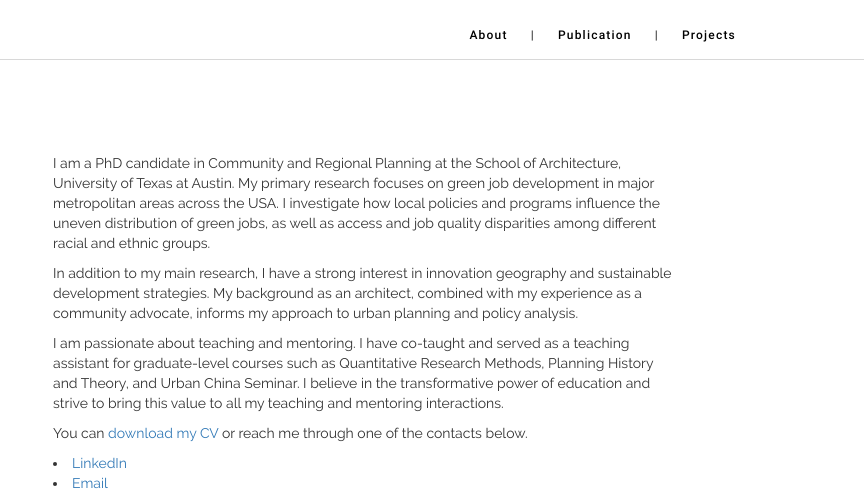
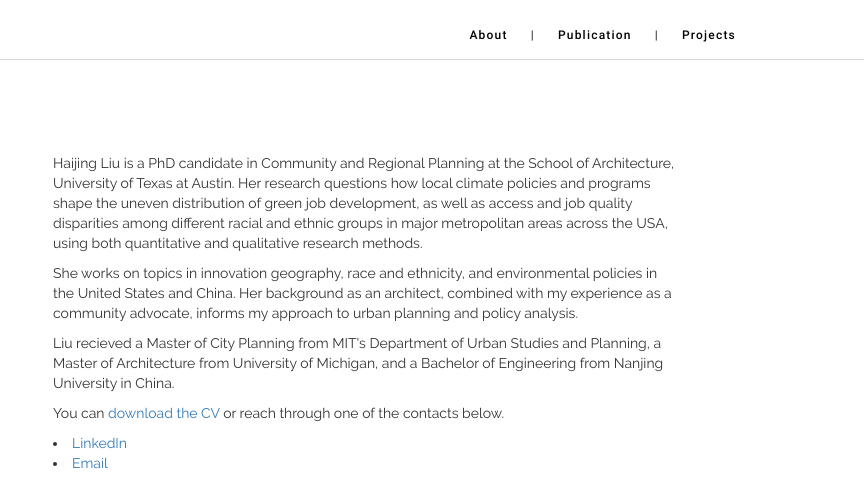
Before and after one commit to haijing1017/haijing1017.github.io, a website: page index.html in a window 1280 px wide. Shown: the top 493 px of the page, 416-1280 px from the left. Drawn offline with nearby package versions, Linux system fonts and the light colour scheme.

Commit message:
bio update

```diff
--- a/index.html
+++ b/index.html
@@ -70,10 +70,10 @@
                 <img src="img/Liu Haijing_HEADSHOT_CRP PhD.JPG" alt="Haijing Liu Headshot" class="profile-image">
             </div>
             <div class="col-lg-9">
-                <p>I am a PhD candidate in Community and Regional Planning at the School of Architecture, University of Texas at Austin. My primary research focuses on green job development in major metropolitan areas across the USA. I investigate how local policies and programs influence the uneven distribution of green jobs, as well as access and job quality disparities among different racial and ethnic groups.</p>
-                <p>In addition to my main research, I have a strong interest in innovation geography and sustainable development strategies. My background as an architect, combined with my experience as a community advocate, informs my approach to urban planning and policy analysis.</p>
-                <p>I am passionate about teaching and mentoring. I have co-taught and served as a teaching assistant for graduate-level courses such as Quantitative Research Methods, Planning History and Theory, and Urban China Seminar. I believe in the transformative power of education and strive to bring this value to all my teaching and mentoring interactions.</p>
-                <p>You can <a href=https://utexas-my.sharepoint.com/:w:/g/personal/haijing_liu_austin_utexas_edu/EaJE6CWWprBNh3G51bhgiXEB3iiWXvPFVFve9GFr9xSMjA?e=zBdvYE> download my CV </a> or reach me through one of the contacts below.</p>
+                <p>Haijing Liu is a PhD candidate in Community and Regional Planning at the School of Architecture, University of Texas at Austin. Her research questions how local climate policies and programs shape the uneven distribution of green job development, as well as access and job quality disparities among different racial and ethnic groups in major metropolitan areas across the USA, using both quantitative and qualitative research methods.</p>
+                <p>She works on topics in innovation geography, race and ethnicity, and environmental policies in the United States and China. Her background as an architect, combined with my experience as a community advocate, informs my approach to urban planning and policy analysis.</p>
+                <p>Liu recieved a Master of City Planning from MIT's Department of Urban Studies and Planning, a Master of Architecture from University of Michigan, and a Bachelor of Engineering from Nanjing University in China.</p>
+                <p>You can <a href=https://utexas-my.sharepoint.com/:w:/g/personal/haijing_liu_austin_utexas_edu/EaJE6CWWprBNh3G51bhgiXEB3iiWXvPFVFve9GFr9xSMjA?e=zBdvYE> download the CV </a> or reach through one of the contacts below.</p>
                 <li>
                     <a href="https://www.linkedin.com/in/haijing-liu-5684213a/">LinkedIn</a>
                 </li>
```
